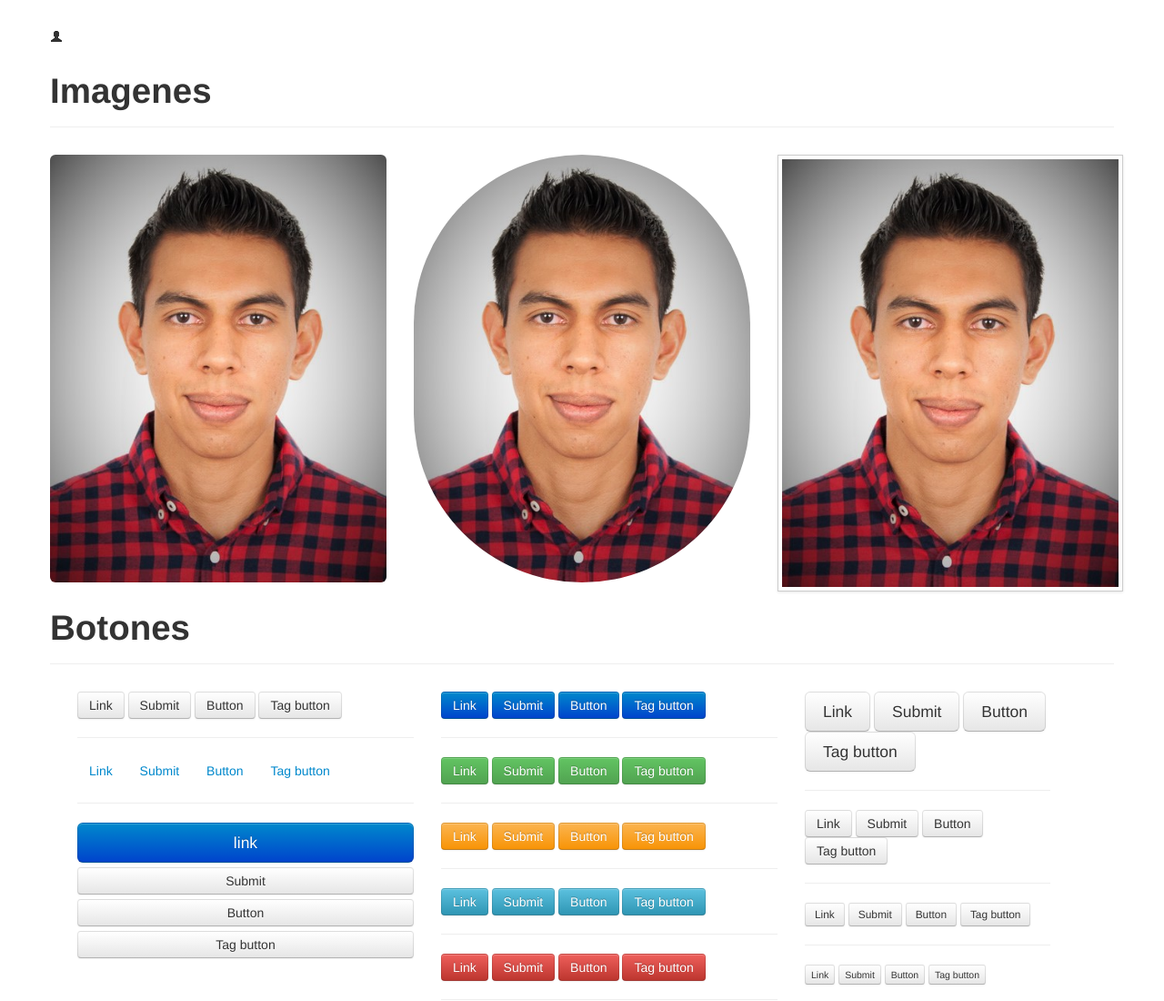
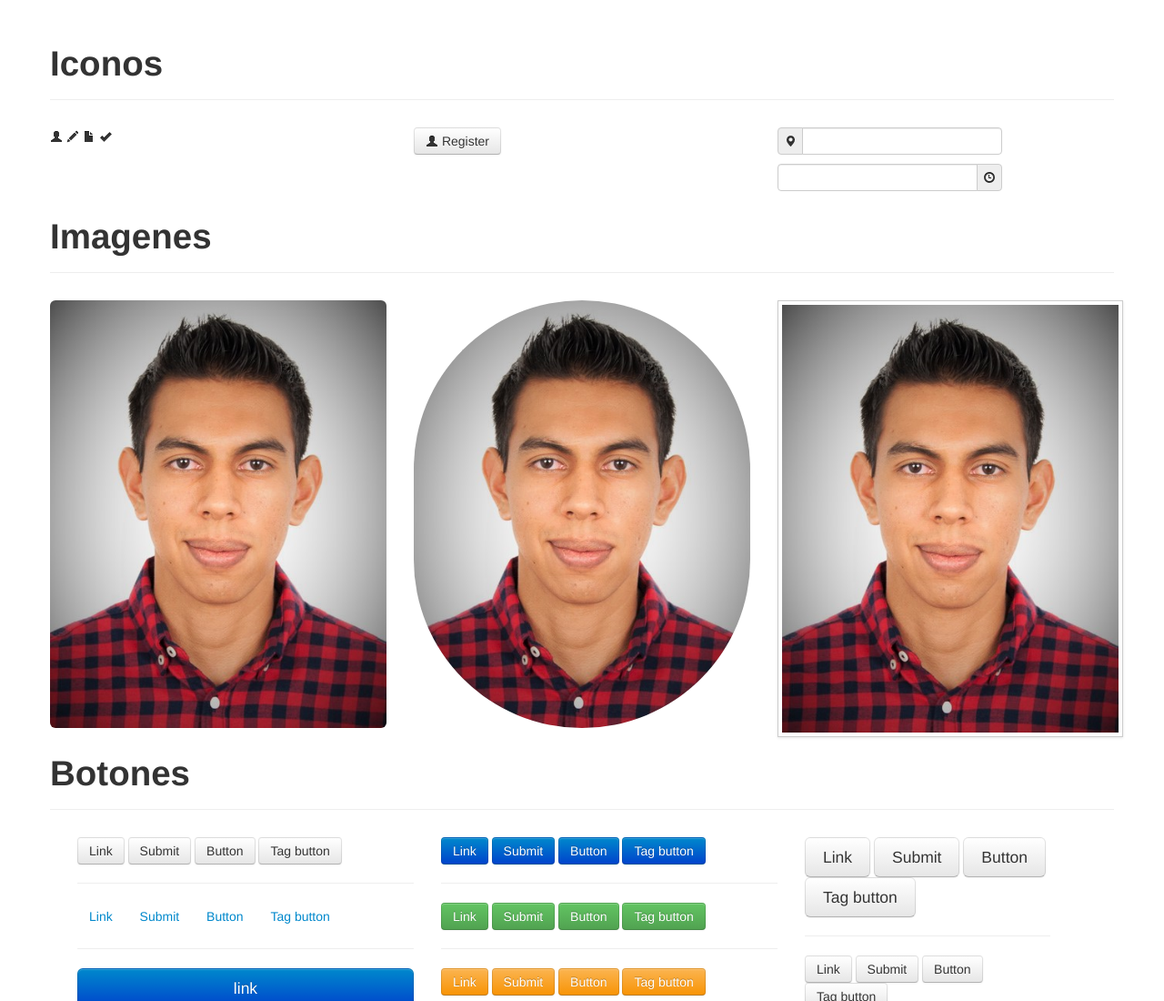
Before and after one commit to omarmorales/bootstrap-frontend, a plain HTML site: page index.html in a window 1280 px wide. Shown: the top 1100 px of the page at 91% size. Drawn offline with Linux system fonts and the light colour scheme.

Commit message:
iconos bootstrap

```diff
--- a/index.html
+++ b/index.html
@@ -30,12 +30,34 @@
 		<div class="row-fluid">
 			<div class="span12">&nbsp</div>
 		</div>
+
+		<div class="row-fluid">
+			<div class="span12">
+				<div class="page-header">
+					<h1>Iconos</h1>
+				</div>
+			</div>
+		</div>
 		<div class="row-fluid">
 			<div class="span4">
-				<i class="icon-user"></i>
+				<i class="icon-user"></i> <i class="icon-pencil"></i> <i class="icon-file"></i> <i class="icon-ok"></i>
 			</div>
-			<div class="span4"></div>
-			<div class="span4"></div>
+			<div class="span4">
+				<a href="" class="btn"><i class="icon-user"></i> Register</a>
+			</div>
+			<div class="span4">
+				<div class="input-prepend">
+					<span class="add-on"><i class="icon-map-marker"></i></span>
+					<input type="text">
+				</div>
+
+				<br>
+
+				<div class="input-append">
+					<input type="text">
+					<span class="add-on"><i class="icon-time"></i></span>
+				</div>
+			</div>
 		</div>
 		<div class="row-fluid">
 			<div class="span12">
```
